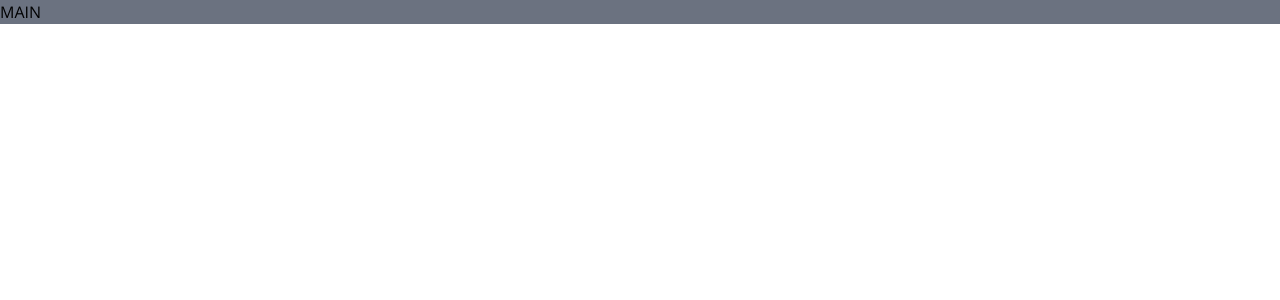
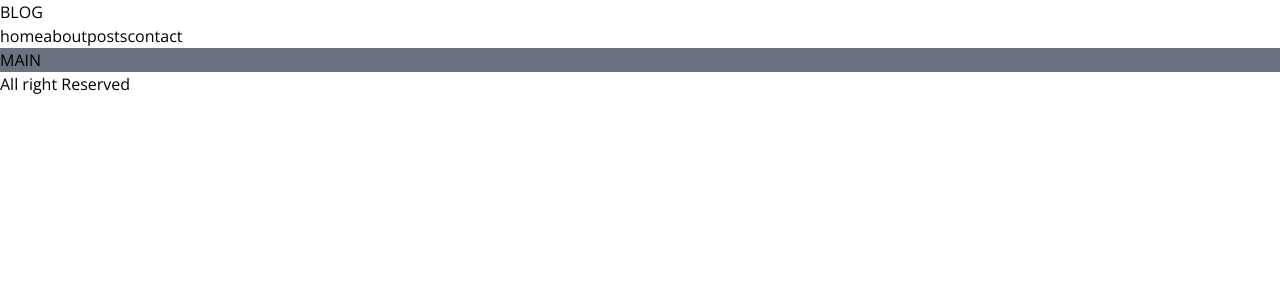
Before and after one commit to minseokiim/MyNextBlog, a Next.js app: page / in a window 1280 px wide. Shown: the top 300 px of the page. Built offline with nearby package versions, Linux system fonts and the light colour scheme.

Commit message:
feat: 페이지 레이아웃 만들기

```diff
--- /dev/null
+++ b/src/app/about/page.tsx
@@ -0,0 +1,3 @@
+export default function About() {
+  return <p>나에대해!</p>;
+}
--- /dev/null
+++ b/src/app/contact/page.tsx
@@ -0,0 +1,3 @@
+export default function Contact() {
+  return <p>연락하기!</p>;
+}
--- a/src/app/layout.tsx
+++ b/src/app/layout.tsx
@@ -1,6 +1,8 @@
 import type { Metadata } from "next";
 import { Open_Sans } from "next/font/google";
 import "./globals.css";
+import Footer from "@/components/Footer";
+import Header from "@/components/Header";
 
 const sans = Open_Sans({ subsets: ["latin"] });
 
@@ -16,9 +18,11 @@ export default function RootLayout({
 }>) {
   return (
     <html lang="en" className={sans.className}>
-      {/* 헤더 만들기 */}
-      <body className={sans.className}>{children}</body>
-      {/* 푸터 만들기 */}
+      <body>
+        <Header />
+        <main>{children}</main>
+        <Footer />
+      </body>
     </html>
   );
 }
--- a/src/app/page.tsx
+++ b/src/app/page.tsx
@@ -1,3 +1,3 @@
 export default function Home() {
-  return <main className="bg-gray-500">MAIN</main>;
+  return <section className="bg-gray-500">MAIN</section>;
 }
--- /dev/null
+++ b/src/app/posts/page.tsx
@@ -0,0 +1,3 @@
+export default function Post() {
+  return <p>포스트들</p>;
+}
--- /dev/null
+++ b/src/components/Footer.tsx
@@ -0,0 +1,5 @@
+import React from "react";
+
+export default function Footer() {
+  return <p>{"All right Reserved"}</p>;
+}
--- /dev/null
+++ b/src/components/Header.tsx
@@ -0,0 +1,18 @@
+import Link from "next/link";
+import React from "react";
+
+export default function Header() {
+  return (
+    <header>
+      <Link href="/">
+        <h1>BLOG</h1>
+      </Link>
+      <nav>
+        <Link href="/">home</Link>
+        <Link href="/about">about</Link>
+        <Link href="/posts">posts</Link>
+        <Link href="/contact">contact</Link>
+      </nav>
+    </header>
+  );
+}
```
